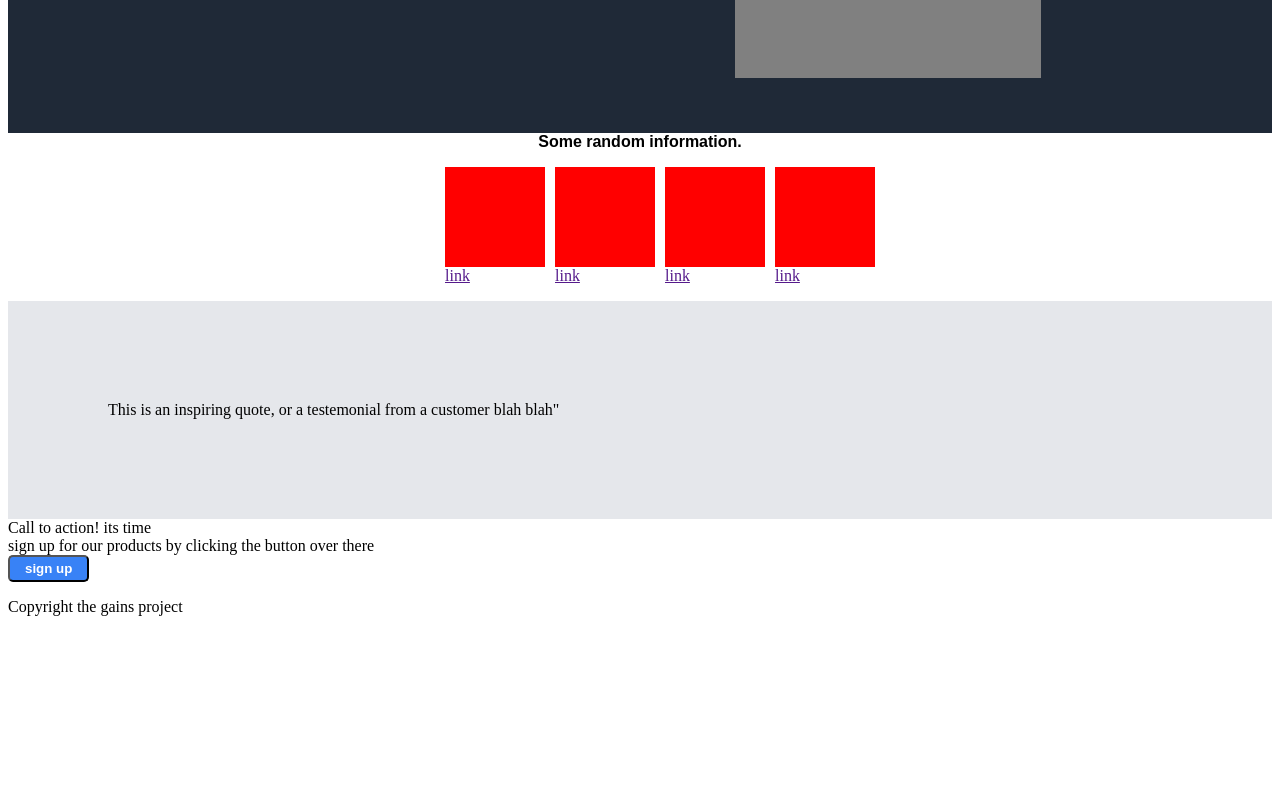
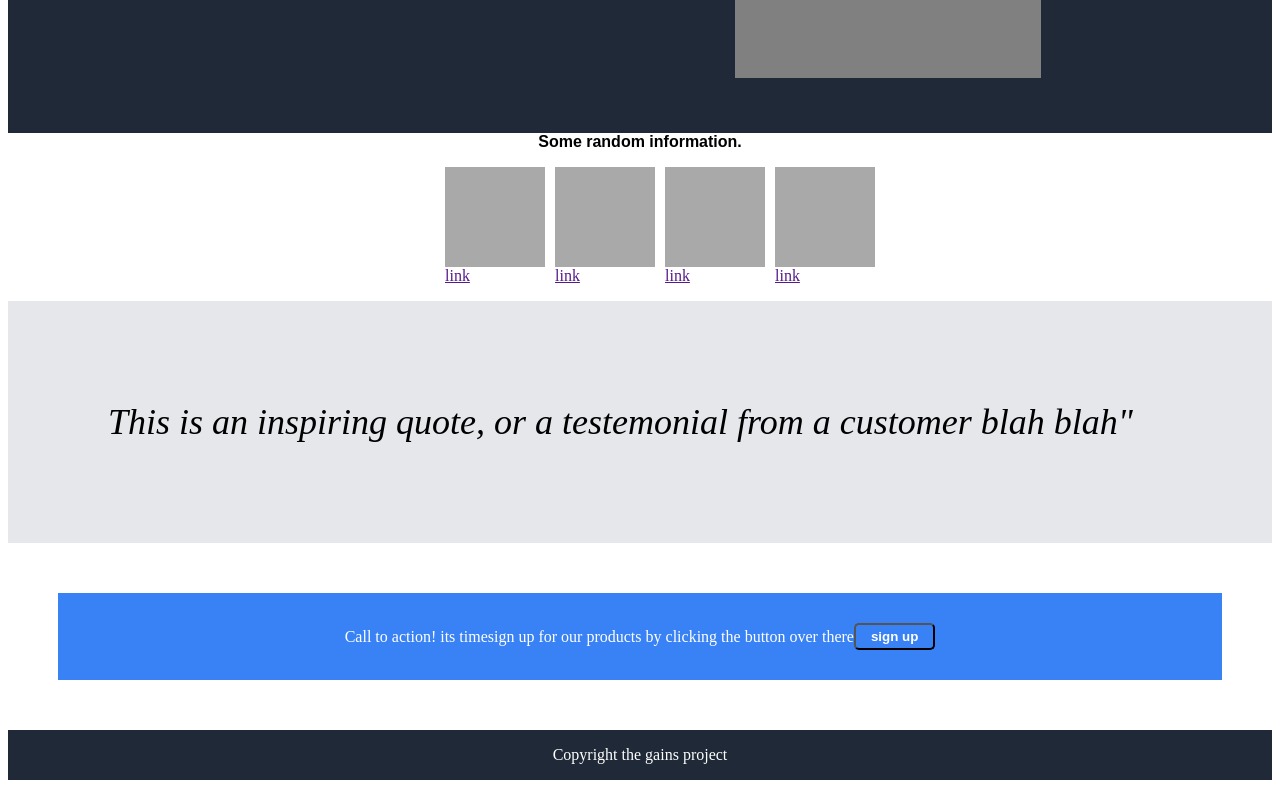
Before and after one commit to Ahson1/Odin-landing-page, a plain HTML site: page index.html in a window 1280 px wide. Shown: the part 206-994 px from the top of the page. Before the commit the page ends 838 px from the top, so only its background shows below. Drawn offline with Linux system fonts and the light colour scheme.

Commit message:
pretty much finished yeet!

```diff
--- a/index.html
+++ b/index.html
@@ -16,7 +16,7 @@
 
 
     <div class="tops">
-        <div class="header">Header Logo</div>
+        <div class="header">Gains.com</div>
 
         <ul class="header-links">
 
--- a/style.css
+++ b/style.css
@@ -105,7 +105,7 @@ font-size: 10px;
 
 .box{
 
-    background-color: red;
+    background-color: darkgrey;
     border: 10px;
     border-color: blue;
     padding: 50px 50px 50px 50px;
@@ -115,7 +115,32 @@ font-size: 10px;
 
     background-color: #e5e7eb ;
     padding: 100px;
-
+    font-size: 36px;
+    font-style: italic;
 
 
 }
+
+
+.section4 {
+
+    background-color: #3882f6;
+    color: white;
+    display: flex;
+    justify-content: center;
+    align-items: center;
+    padding: 30px;
+    margin: 50px;
+
+
+}
+
+
+footer {
+    display: flex;
+    justify-content: center;
+    align-items: center;
+    background-color: #1f2937;
+    color: white;
+
+}
```
